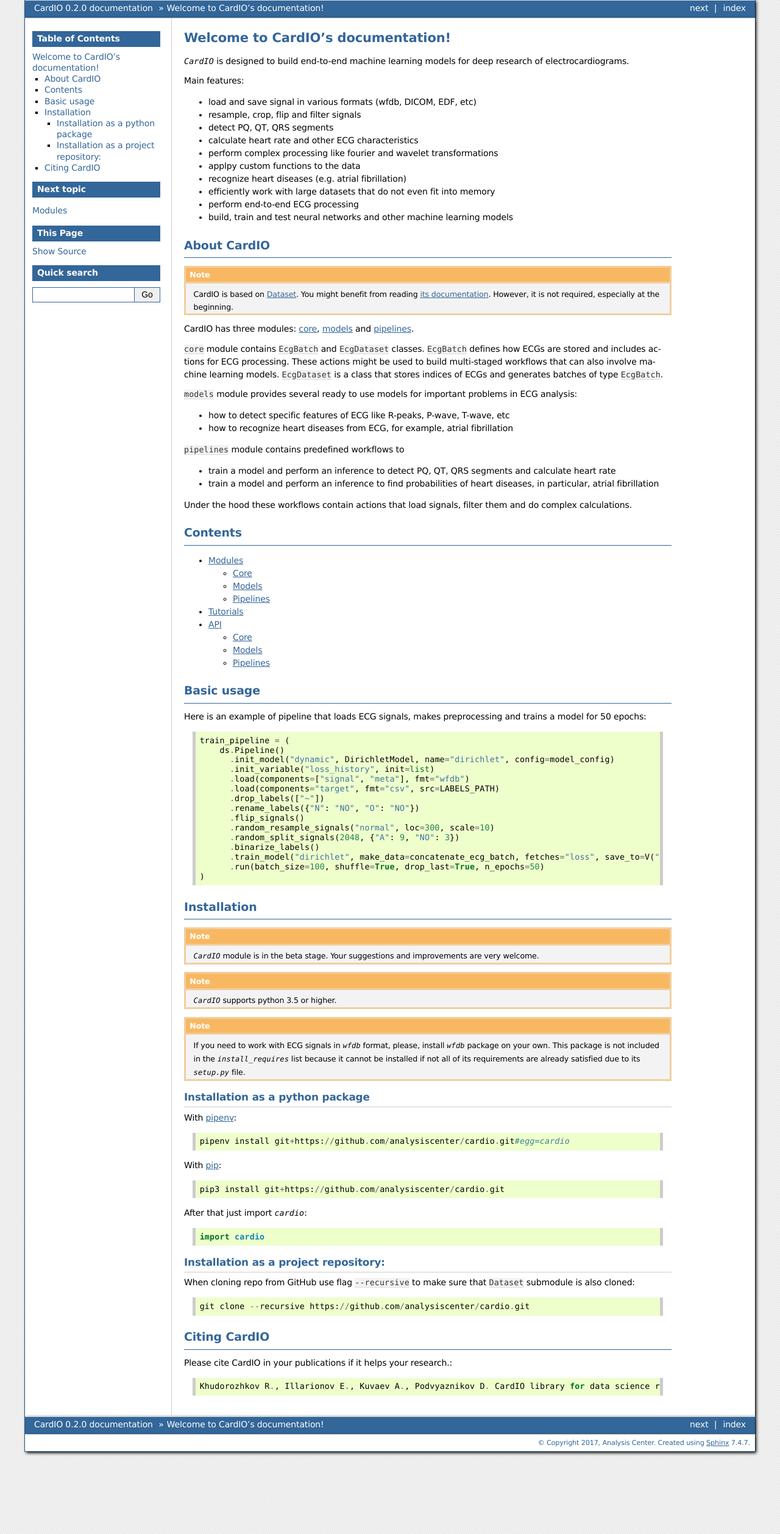
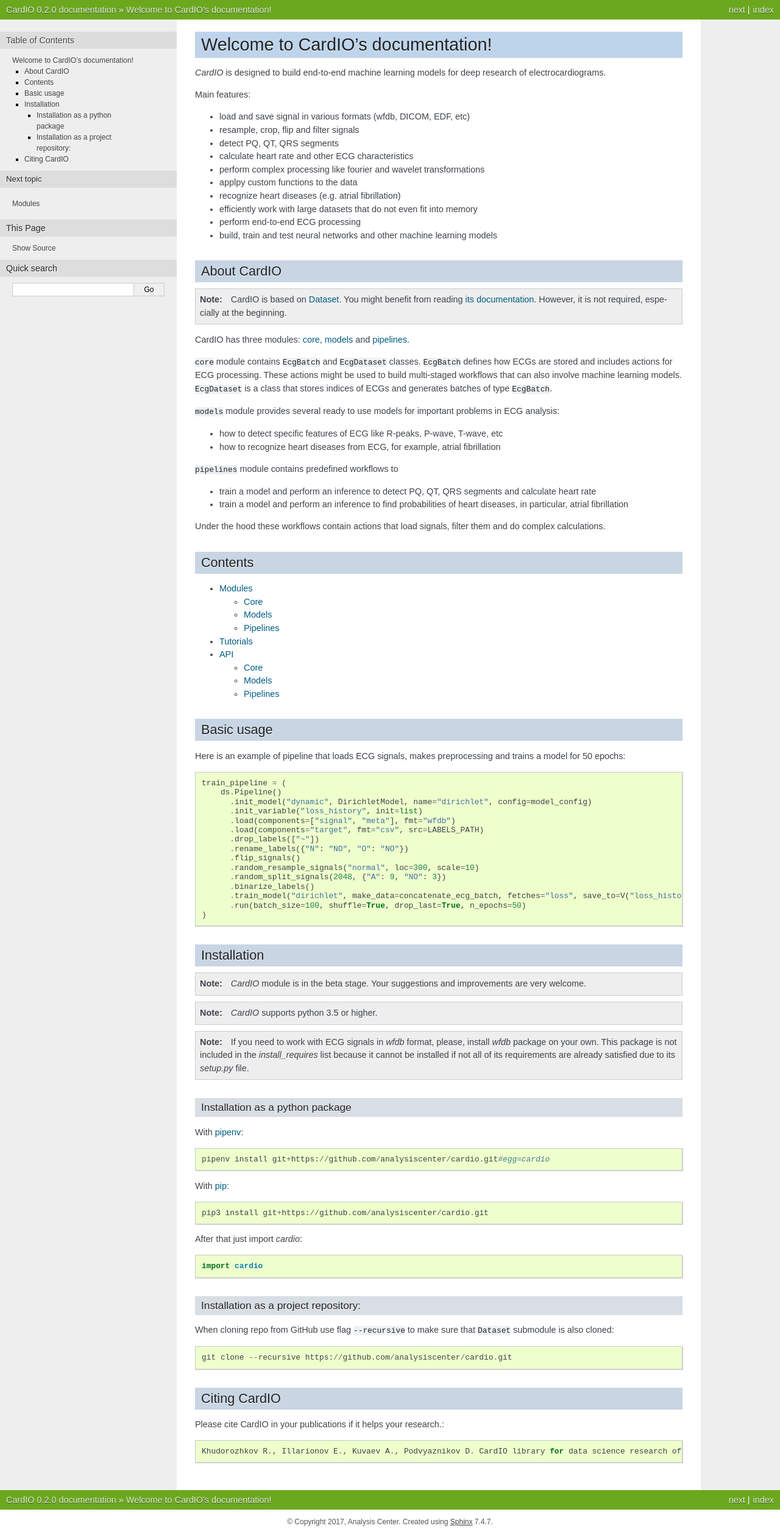
Before and after one commit to analysiscenter/cardio, a Sphinx documentation site: the page built from docs/index.rst, in a window 1280 px wide. Shown: the whole page at 61% size. Built offline with Sphinx 7.4.7, drawn with Linux system fonts in a browser that asks for light colours.

Commit message:
Changed html theme

```diff
--- a/docs/conf.py
+++ b/docs/conf.py
@@ -79,13 +79,14 @@
 # The theme to use for HTML and HTML Help pages.  See the documentation for
 # a list of builtin themes.
 #
-html_theme = 'classic'
-#html_theme = 'nature'
-html_theme = 'bizstyle'
 
-#html_theme_options = {
+html_theme = 'nature'
+#html_theme = 'bizstyle'
+
+html_theme_options = {
 #    "rightsidebar": "false"
-#}
+    'sidebarwidth': 290
+}
 
 
 # Add any paths that contain custom static files (such as style sheets) here,
```
